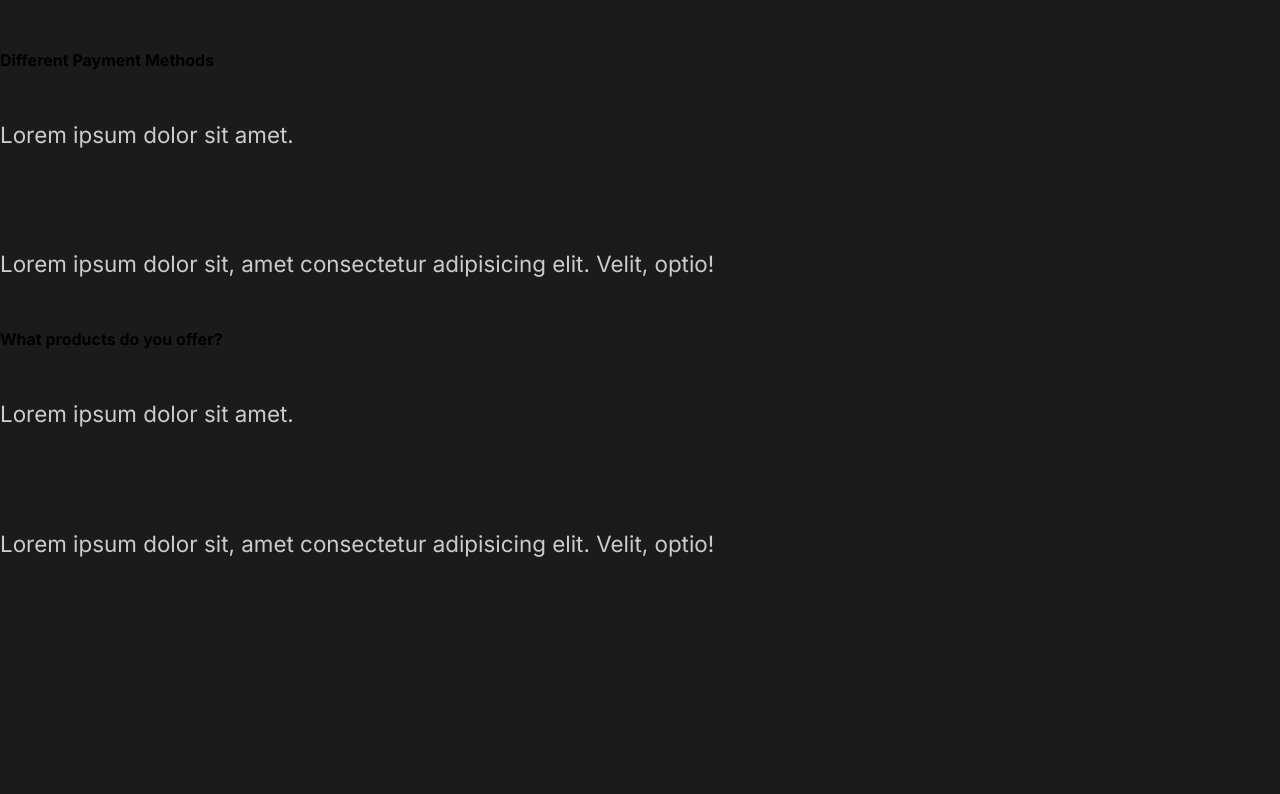
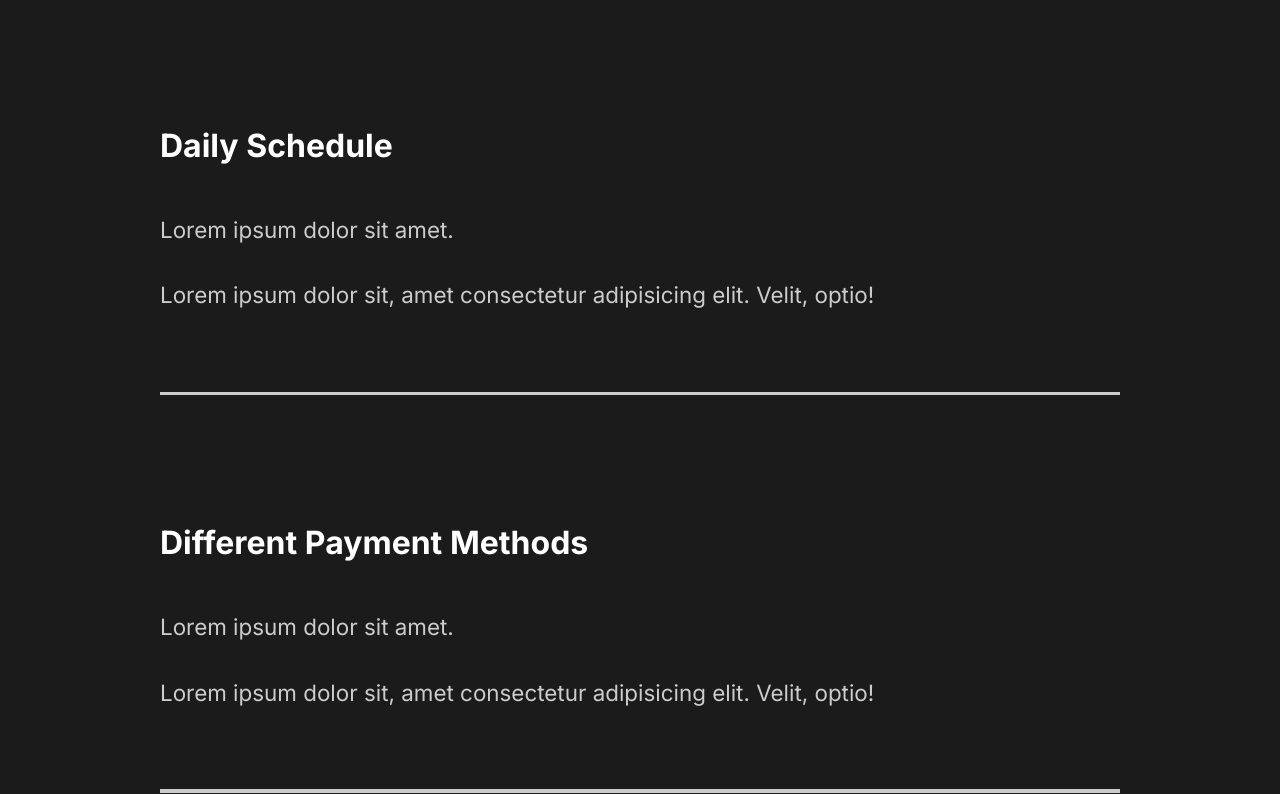
Before and after one commit to nforman91/nathanswebsite, a React (Create React App) app: page / in a window 1280 px wide. Shown: the part 4346-5140 px from the top of the page. Before the commit the page ends 4954 px from the top, so only its background shows below. Built offline with nearby package versions, Linux system fonts and the light colour scheme.

Commit message:
Styled Faq section

```diff
--- a/src/components/FaqSection.js
+++ b/src/components/FaqSection.js
@@ -1,8 +1,10 @@
 import React from 'react';
+import styled from 'styled-components';
+import { StyledAbout } from '../styles';
 
 const FaqSection = () => {
     return (
-        <div className='faq'>
+        <Faq>
             <h2>Any questions <span>FAQ</span></h2>
             <div className="question">
                 <h4>How do I start?</h4>
@@ -10,6 +12,7 @@
                     <p>Lorem ipsum dolor sit amet.</p>
                     <p>Lorem ipsum dolor sit, amet consectetur adipisicing elit. Velit, optio!</p>
                 </div>
+                <div className="faq-line"></div>
             </div>
             <div className="question">
                 <h4>Daily Schedule</h4>
@@ -17,6 +20,7 @@
                     <p>Lorem ipsum dolor sit amet.</p>
                     <p>Lorem ipsum dolor sit, amet consectetur adipisicing elit. Velit, optio!</p>
                 </div>
+                <div className="faq-line"></div>
             </div>
             <div className="question">
                 <h4>Different Payment Methods</h4>
@@ -24,6 +28,7 @@
                     <p>Lorem ipsum dolor sit amet.</p>
                     <p>Lorem ipsum dolor sit, amet consectetur adipisicing elit. Velit, optio!</p>
                 </div>
+                <div className="faq-line"></div>
             </div>
             <div className="question">
                 <h4>What products do you offer?</h4>
@@ -31,9 +36,37 @@
                     <p>Lorem ipsum dolor sit amet.</p>
                     <p>Lorem ipsum dolor sit, amet consectetur adipisicing elit. Velit, optio!</p>
                 </div>
+                <div className="faq-line"></div>
             </div>
-        </div>
+        </Faq>
     );
 };
 
+const Faq = styled(StyledAbout)`
+    display: block;
+    span{
+        display: block;
+    }
+    h2{
+        padding-bottom: 2rem;
+        font-weight: lighter;
+    }
+    .faq-line{
+        background: #cccccc;
+        height: 0.2rem;
+        margin: 2rem 0rem;
+        width: 100%;
+    }
+    .question{
+        padding: 3rem 0rem;
+        cursor: pointer;
+    }
+    .answer{
+        padding: 2rem 0rem;
+        p{
+            padding: 1rem 0rem;
+        }
+    }
+`;
+
 export default FaqSection;
--- a/src/components/GlobalStyle.js
+++ b/src/components/GlobalStyle.js
@@ -40,6 +40,7 @@
 
     h4{
         font-weight: bold;
+        font-size: 2rem;
     }
 
     a{
```
